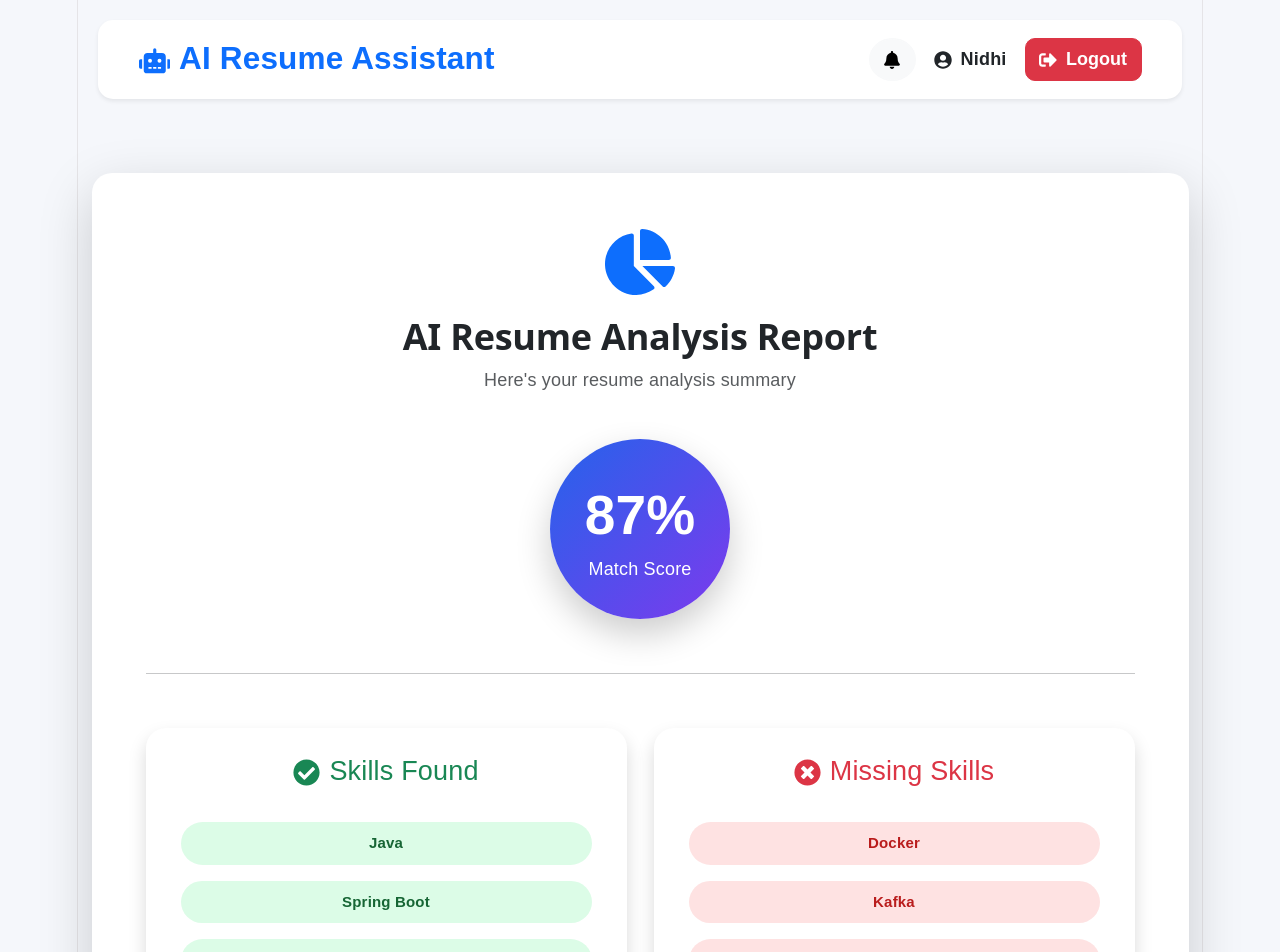
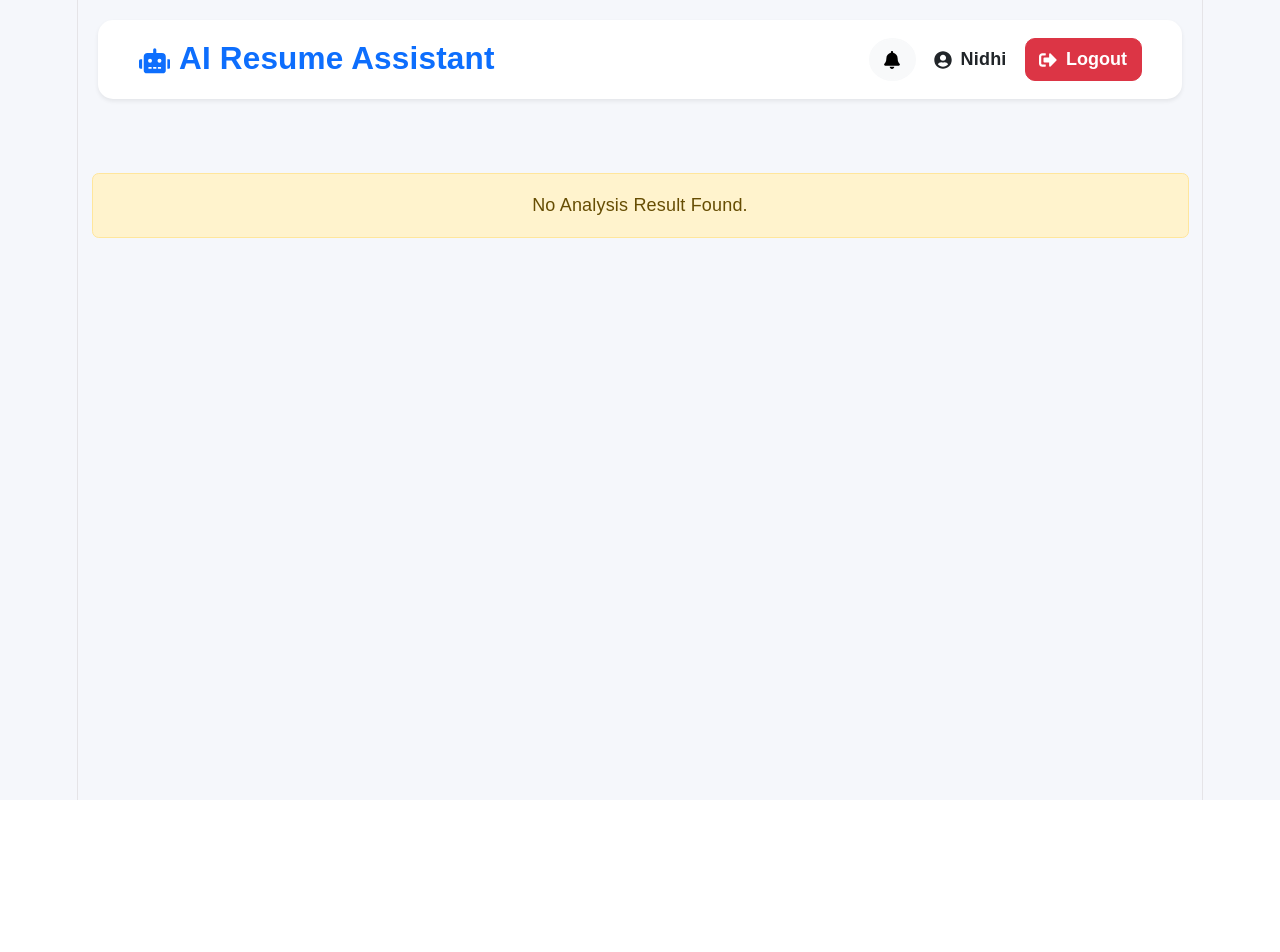
Before and after one commit to nidhiRahan/Resume-AI-Assistent, a React app in the folder frontend/: page /result in a window 1280 px wide. Shown: the top 952 px of the page. After the commit the page ends 800 px from the top, so only its background shows below. Built offline with nearby package versions, Linux system fonts and the light colour scheme; the HTML template or start-up script is replaced by a standard one.

Commit message:
Integrated AI analysis result page with backend

```diff
--- a/frontend/src/pages/AnalysisResult.jsx
+++ b/frontend/src/pages/AnalysisResult.jsx
@@ -1,4 +1,6 @@
 import Navbar from "../components/Navbar";
+import { useLocation } from "react-router-dom";
+
 import {
     FaCheckCircle,
     FaTimesCircle,
@@ -8,39 +10,30 @@ import {
 
 function AnalysisResult() {
 
-    const result = {
+    const location = useLocation();
 
-        matchScore: 87,
+    const result = location.state;
 
-        skillsFound: [
-            "Java",
-            "Spring Boot",
-            "Hibernate",
-            "PostgreSQL",
-            "JWT"
-        ],
+    if (!result) {
 
-        missingSkills: [
-            "Docker",
-            "Kafka",
-            "AWS"
-        ],
+        return (
+            <>
+                <Navbar />
 
-        interviewQuestions: [
+                <div className="container mt-5">
 
-            "Explain Spring Boot architecture.",
+                    <div className="alert alert-warning text-center">
 
-            "Difference between JWT and Session?",
+                        No Analysis Result Found.
 
-            "How does Hibernate work?",
+                    </div>
 
-            "What is Dependency Injection?",
+                </div>
 
-            "Explain Docker in your project."
+            </>
+        );
 
-        ]
-
-    };
+    }
 
     return (
 
@@ -88,7 +81,7 @@ function AnalysisResult() {
 
                     </div>
 
-                    <hr className="my-5"/>
+                    <hr className="my-5" />
 
                     <div className="row">
 
@@ -98,7 +91,7 @@ function AnalysisResult() {
 
                                 <h4 className="text-success mb-4">
 
-                                    <FaCheckCircle className="me-2"/>
+                                    <FaCheckCircle className="me-2" />
 
                                     Skills Found
 
@@ -106,9 +99,9 @@ function AnalysisResult() {
 
                                 {
 
-                                    result.skillsFound.map((skill,index)=>(
+                                    result.skillsFound.map((skill, index) => (
 
-                                        <span
+                                        <span key={index}
                                             className="skill-badge skill-found"
                                         >
 
@@ -130,7 +123,7 @@ className="skill-badge skill-found"
 
                                 <h4 className="text-danger mb-4">
 
-                                    <FaTimesCircle className="me-2"/>
+                                    <FaTimesCircle className="me-2" />
 
                                     Missing Skills
 
@@ -138,9 +131,10 @@ className="skill-badge skill-found"
 
                                 {
 
-                                    result.missingSkills.map((skill,index)=>(
+                                    result.missingSkills.map((skill, index) => (
 
                                         <span
+                                            key={index}
                                             className="skill-badge skill-missing"
                                         >
 
@@ -170,14 +164,14 @@ className="skill-badge skill-missing"
 
                             {
 
-                                result.interviewQuestions.map((q,index)=>(
+                                result.interviewQuestions.map((q, index) => (
 
                                     <div
                                         key={index}
                                         className="question-card"
                                     >
 
-<b>Q{index+1}.</b> {q}
+                                        <b>Q{index + 1}.</b> {q}
 
                                     </div>
 
@@ -193,7 +187,7 @@ className="question-card"
                         className="btn btn-primary download-btn w-100 mt-5"
                     >
 
-                        <FaDownload className="me-2"/>
+                        <FaDownload className="me-2" />
 
                         Download PDF
 
```
Lines whose indentation alone changed are shown as unchanged.
